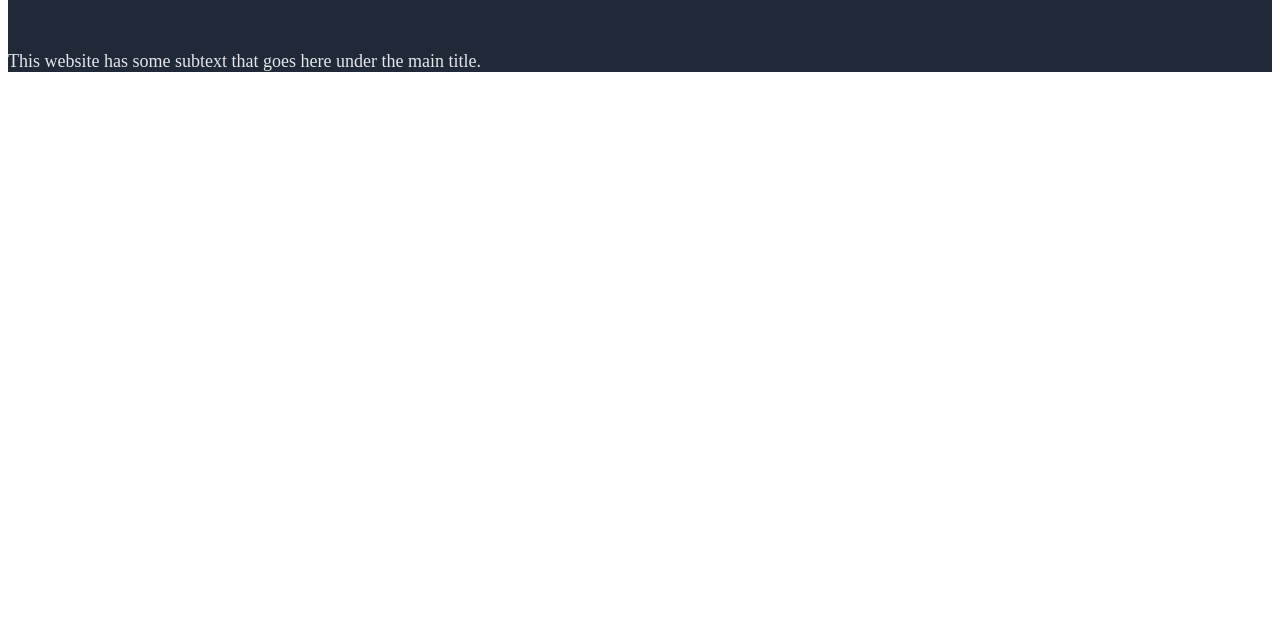
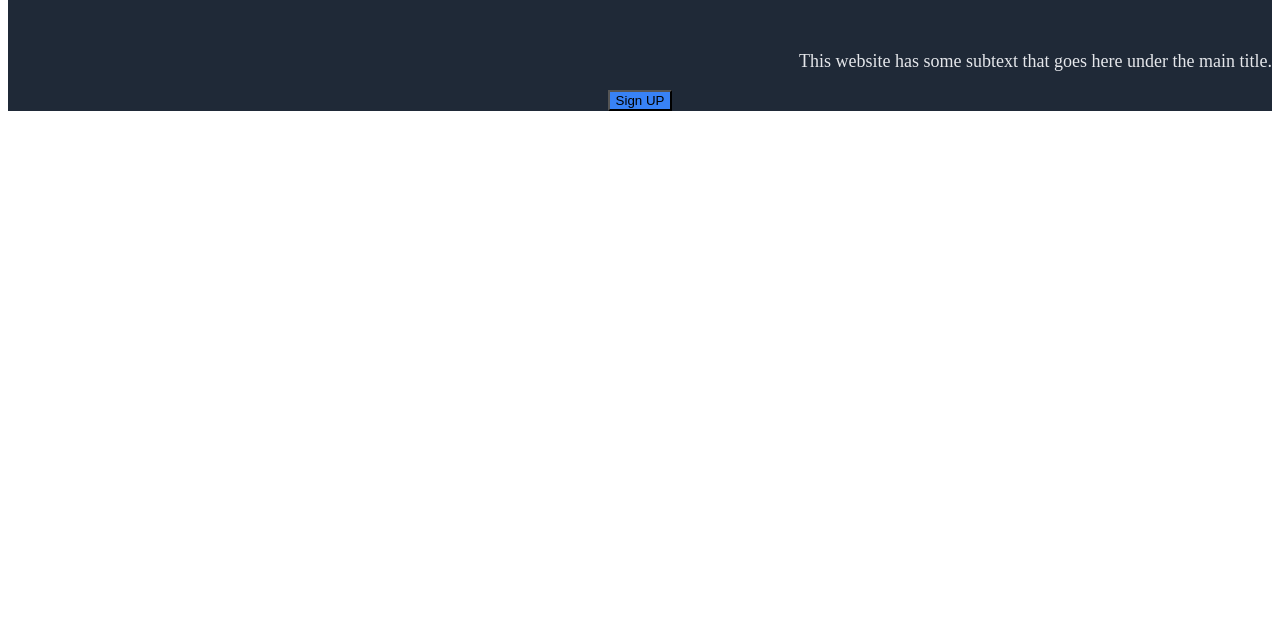
Before and after one commit to nk-mart/Odin_Landing_Page, a plain HTML site: page index.html in a window 1280 px wide. Shown: the part 179-800 px from the top of the page. Drawn offline with Linux system fonts and the light colour scheme.

Commit message:
hero sub tex
hero sub text

```diff
--- a/index.html
+++ b/index.html
@@ -21,10 +21,11 @@
         <p class="Hero-text">This wesbite is awesome</p>
         <p class="Place-holder">This is place holder</p>
       </div>
-      <div>
+      <div class="Herosub flex-container-Herosub">
         <p class="Hero-subtext">
           This website has some subtext that goes here under the main title.
         </p>
+        <button>Sign UP</button>
       </div>
     </section>
 
--- a/stylesheets.css
+++ b/stylesheets.css
@@ -10,9 +10,9 @@ html {
 .sec-one{
     background-color: #1F2937;
 
-
 }
 
+/*Flex Box styling  */
 .flex-container{
     display: flex;
     justify-content: space-between;
@@ -23,13 +23,17 @@ html {
     justify-content: space-evenly;
 }
 
+.flex-container-Herosub{
+    display: flex;
+    justify-content: space-between;
+    align-items: center;
+    flex-direction: column;
+}
 .logo {
     color: #f9faf8;
     font-size: 24px;
     text-align: center;
     padding-left: 2rem;
-
-
 }
 
 
@@ -74,3 +78,8 @@ li a{
     color: #e5e7eb;
     align-self:flex-end
 }
+
+button{
+    background-color: #3882f6;
+
+}
```
